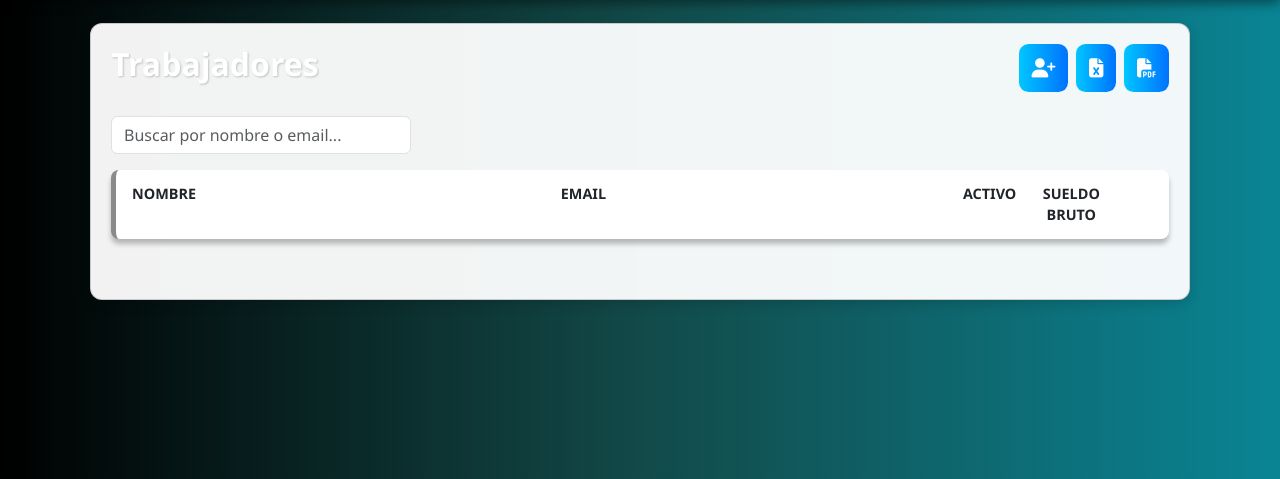
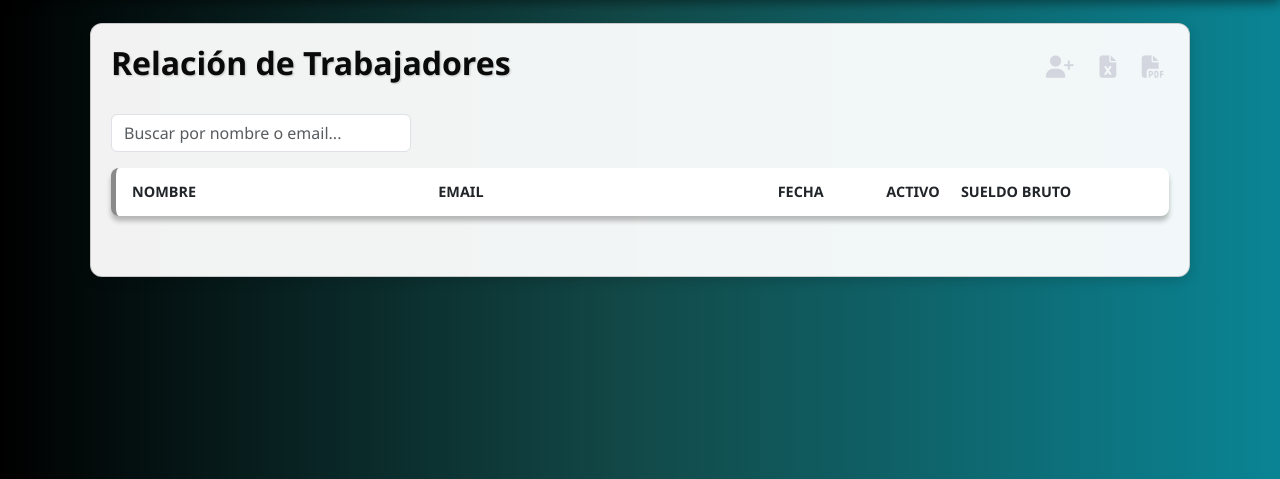
Before and after one commit to efasoft/trabajadores, a Django app: page /listar/ in a window 1280 px wide. Shown: the part 67-546 px from the top of the page. Run offline with Django 5.2, Linux system fonts and the light colour scheme; the visitor is signed in with stand-in values (Sample User, id 1); data that the repository does not hold is empty; some libraries are stand-ins or nearby versions.

Commit message:
Trabajadores - APP Trabajadores - Lista - Mejorando iconos

```diff
--- a/form_trabajadores/settings.py
+++ b/form_trabajadores/settings.py
@@ -48,6 +48,7 @@ INSTALLED_APPS = [
     'crispy_forms',
     'crispy_bootstrap5',
     "widget_tweaks",
+    'django.contrib.humanize',
 ]
 
 MIDDLEWARE = [
--- a/trabajadores/templates/trabajadores/lista.html
+++ b/trabajadores/templates/trabajadores/lista.html
@@ -1,4 +1,5 @@
 {% extends 'base.html' %}
+{% load humanize %}
 {% block title %}Lista de Trabajadores{% endblock %}
 
 {% block content %}
@@ -7,23 +8,21 @@
     font-family: 'Segoe UI', sans-serif;
     font-size: 2rem;
     font-weight: 700;
-    color: #fff;
+    color: #0A0A0A;
     text-shadow: 1px 1px 2px rgba(0, 0, 0, 0.2);
   }
 
-  .btn-icon {
-    background: linear-gradient(to right, #00c6ff, #0072ff);
-    color: white;
+  .icon-btn {
+    background: none;
     border: none;
-    border-radius: 0.6rem;
-    padding: 0.6rem 0.8rem;
-    font-size: 1.2rem;
-    transition: 0.3s;
+    padding: 0.3rem;
+    font-size: 1.4rem;
+    color: #D3D6DE;
+    transition: transform 0.2s ease, color 0.2s ease;
   }
-
-  .btn-icon:hover {
-    background: #005ecb;
-    transform: scale(1.05);
+  .icon-btn:hover {
+    transform: scale(1.15);
+    color: #00c6ff;
   }
 
   .search-box {
@@ -33,7 +32,7 @@
 
   .header-row, .card-trabajador {
     display: flex;
-    align-items: left;
+    align-items: center;
     padding: 0.8rem 1rem;
     border-radius: 0.5rem;
     font-size: 0.90rem;
@@ -62,16 +61,11 @@
     box-shadow: 0 5px 5px rgba(0, 0, 0, 0.25);
   }
 
-  .col-nombre { width: 42%; text-align: left;}
-  .col-email { width: 39%; text-align: left;}
-  .col-activo { width: 6%; text-align: center;}
-  .col-sueldo { width: 10%; text-align: center;}
-
-  .col-nombre-d { width: 42%; text-align: left;}
-  .col-email-d { width: 39%; text-align: left;}
-  .col-activo-d { width: 6%; text-align: center;}
-  .col-sueldo-d { width: 9%; text-align: right; margin-right: 3px;}
-
+  .col-nombre { width: 30%; text-align: left;}
+  .col-email { width: 28%; text-align: left;}
+  .col-fecha { width: 15%; text-align: center;}
+  .col-activo { width: 7%; text-align: center;}
+  .col-sueldo { width: 12%; text-align: right;}
 
   .acciones {
 
@@ -86,7 +80,6 @@
     cursor: pointer;
     transition: transform 0.2s;
   }
-
   .acciones i:hover {
     transform: scale(1.2);
   }
@@ -100,7 +93,6 @@
     justify-content: center;
     gap: 0.5rem;
   }
-
   .pagination button {
     background-color: #0072ff;
     color: white;
@@ -110,30 +102,27 @@
     cursor: pointer;
     font-weight: 600;
   }
-
   .pagination button:hover {
     background-color: #005ecb;
   }
-
   .pagination .active {
     background-color: #00b894;
   }
-
 </style>
 
 <div class="card">
 
   <div class="d-flex justify-content-between align-items-center mb-4">
-    <h3 class="page-title">Trabajadores</h3>
+    <h3 class="page-title">Relación de Trabajadores</h3>
 
-    <div class="d-flex gap-2">
-      <a href="{% url 'trabajadores:crear' %}" class="btn-icon" data-bs-toggle="tooltip" title="Agregar nuevo trabajador">
+    <div class="d-flex gap-3">
+      <a href="{% url 'trabajadores:crear' %}" class="icon-btn" data-bs-toggle="tooltip" title="Agregar nuevo trabajador">
         <i class="fas fa-user-plus"></i>
       </a>
-      <a id="confirmExportExcel" class="btn-icon" data-bs-toggle="tooltip" title="Exportar a Excel">
+      <a id="confirmExportExcel" class="icon-btn" data-bs-toggle="tooltip" title="Exportar a Excel">
         <i class="fas fa-file-excel"></i>
       </a>
-      <a id="btnExportPDF" class="btn-icon" data-bs-toggle="tooltip" title="Exportar a PDF">
+      <a id="btnExportPDF" class="icon-btn" data-bs-toggle="tooltip" title="Exportar a PDF">
         <i class="fas fa-file-pdf"></i>
       </a>
     </div>
@@ -145,19 +134,20 @@
   <div class="header-row">
     <div class="col-nombre">Nombre</div>
     <div class="col-email">Email</div>
+    <div class="col-fecha">Fecha</div>
     <div class="col-activo">Activo</div>
     <div class="col-sueldo">Sueldo Bruto</div>
-
   </div>
 
   <!-- Lista -->
   <div id="trabajadoresContainer">
     {% for t in trabajadores %}
       <div class="card-trabajador" data-nombre="{{ t.nombres|lower }} {{ t.apellidos|lower }}" data-email="{{ t.email|lower }}">
-        <div class="col-nombre-d">{{ t.nombres }} {{ t.apellidos }}</div>
-        <div class="col-email-d">{{ t.email }}</div>
-        <div class="col-activo-d">{{ t.activo|yesno:"Sí,No" }}</div>
-        <div class="col-sueldo-d">€{{ t.sueldo_bruto }}</div>
+        <div class="col-nombre">{{ t.nombres }} {{ t.apellidos }}</div>
+        <div class="col-email">{{ t.email }}</div>
+        <div class="col-fecha">{{ t.fecha|date:"d/m/Y" }}</div>
+        <div class="col-activo">{{ t.activo|yesno:"Sí,No" }}</div>
+        <div class="col-sueldo">€{{ t.sueldo_bruto|floatformat:2|intcomma }}</div>
         <div class="acciones">
           <a href="{% url 'trabajadores:editar' t.id %}" data-bs-toggle="tooltip" title="Editar"><i class="fas fa-edit"></i></a>
           <i class="fas fa-trash" onclick="confirmDel({{ t.id }})" data-bs-toggle="tooltip" title="Eliminar"></i>
```
